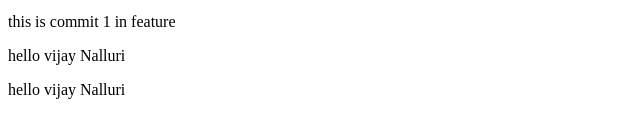
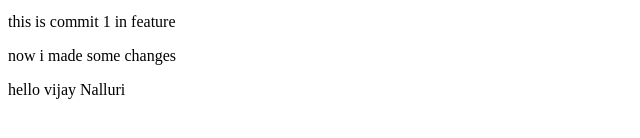
Before and after one commit to vijaynalluri/git_practice, a plain HTML site: page index.html in a window 1280 px wide. Shown: the part 148-286 px from the top of the page, 0-640 px from the left. Drawn offline with Linux system fonts and the light colour scheme.

Commit message:
Update index.html with online changes

```diff
--- a/index.html
+++ b/index.html
@@ -15,7 +15,7 @@
         this is commit 1 in feature
     </p>
     <p>
-        hello vijay Nalluri
+        now i made some changes
     </p>
     <p>
         hello vijay Nalluri
```
